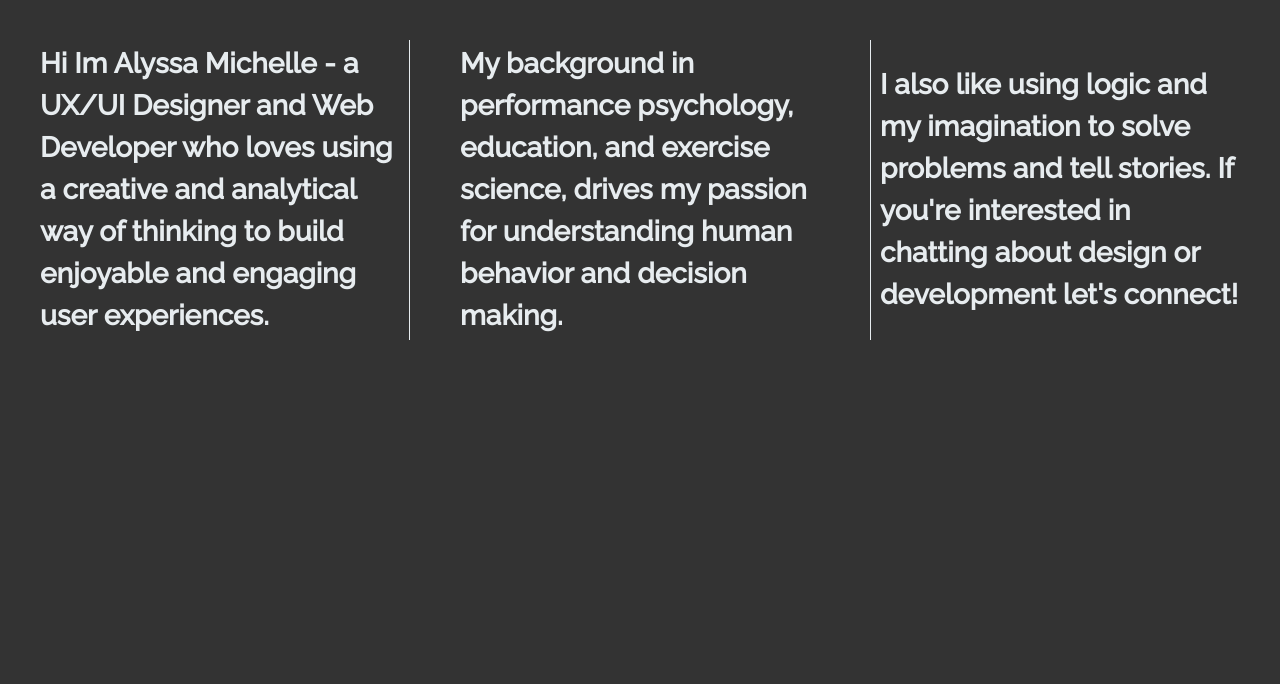
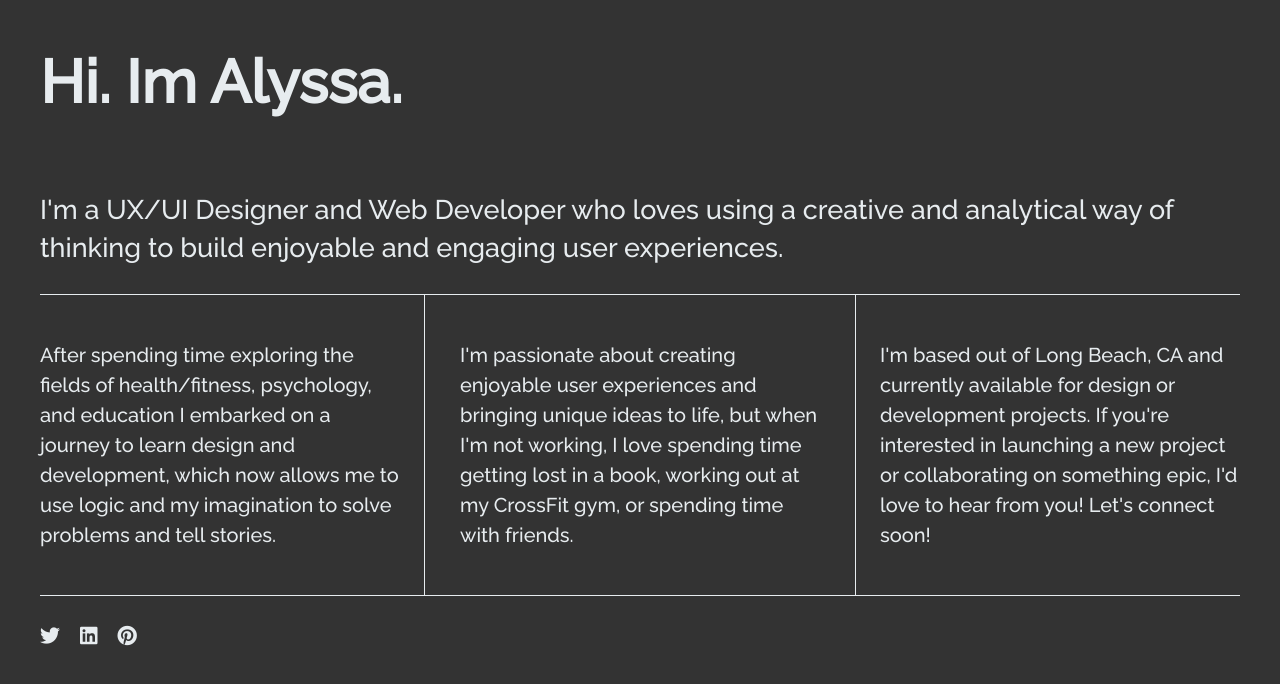
Before and after one commit to alymichwoo/flexbox-divs, a plain HTML site: page index.html in a window 1280 px wide. Drawn offline with nearby package versions, Linux system fonts and the light colour scheme.

Commit message:
Added header, main, and footer sections. Updated personal facts

```diff
--- a/css/main.css
+++ b/css/main.css
@@ -99,41 +99,72 @@ textarea {
 html {
     background-color: #333333;
     height: 100%;
+    width: 100%;
 }
 
 body {
+    color: #E7ECEF;
     font-family: 'Raleway', sans-serif;
-    padding: 2em;
+    padding: 0 2em;
     font-size: 1.25em;
-    height: 100%;
+    display: flex;
+    justify-content: center;
 }
 
-.wrapper {
+header,
+footer {
+    display: flex;
+    justify-content: flex-start;
+    width: 100%;
+}
+
+main {
+    display: flex;
+    width: 100%;
+    justify-content: center;
+    border-bottom: 1px solid #E7ECEF;
+}
+
+header h1 {
+    font-size: 3em;
+}
+
+main p {
+    font-size: 1.35em;
+}
+
+.flex-container {
     /*add display:flex and set justify-content to space-between*/
     display: flex;
-    font-weight: 700;
     justify-content: space-between;
+    flex-flow: row wrap;
+    max-width: 1200px;
 }
 
-.div-1,
-.div-2,
-.div-3 {
+.flex-items {
     /*give the divs a width of 30%, add display:flex, set justify-content and align-items to center*/
-    color: #E7ECEF;
     display: flex;
     line-height: 1.5em;
-    font-size: 1.4em;
+    font-size: 1em;
     height: 300px;
-    width: 30%;
     justify-content: center;
     align-items: center;
+    width: 30%;
 }
 
-.div-2 {
-    border-right: 1px solid #E7ECEF;
-    border-left: 1px solid #E7ECEF;
-    padding: 0 50px;
+#div-2 {
+    border-right: 0.5px solid #E7ECEF;
+    border-left: 0.5px solid #E7ECEF;
+    padding: 0 35px;
 }
+
+footer {
+    border-top: 1px solid #E7ECEF;
+  }
+
+  footer i {
+    padding: 30px 20px 0 0;
+  }
 
 
 /* ==========================================================================
--- a/index.html
+++ b/index.html
@@ -4,7 +4,7 @@
 <head>
     <meta charset="utf-8">
     <meta http-equiv="x-ua-compatible" content="ie=edge">
-    <title>Make me into a grid!</title>
+    <title>Alyssa Woods</title>
     <meta name="description" content="">
     <meta name="viewport" content="width=device-width, initial-scale=1">
 
@@ -17,6 +17,9 @@
     <link rel="preconnect" href="https://fonts.googleapis.com">
     <link rel="preconnect" href="https://fonts.gstatic.com" crossorigin>
     <link href="https://fonts.googleapis.com/css2?family=Raleway:wght@500&display=swap" rel="stylesheet">
+    <link rel="stylesheet" href="https://use.fontawesome.com/releases/v5.5.0/css/all.css"
+        integrity="sha384-B4dIYHKNBt8Bc12p+WXckhzcICo0wtJAoU8YZTY5qE0Id1GSseTk6S+L3BlXeVIU" crossorigin="anonymous">
+
 </head>
 
 <body>
@@ -24,19 +27,33 @@
             <p class="browserupgrade">You are using an <strong>outdated</strong> browser. Please <a href="http://browsehappy.com/">upgrade your browser</a> to improve your experience.</p>
         <![endif]-->
 
-    <section class="wrapper">
-        <div class="div-1">
-            <p>Hi Im Alyssa Michelle - a UX/UI Designer and Web Developer who loves using a creative and analytical way
+
+    <section class="flex-container">
+        <header>
+            <h1>Hi. Im Alyssa.</h1>
+        </header>
+        <main>
+            <p>I'm a UX/UI Designer and Web Developer who loves using a creative and analytical way
                 of thinking to build enjoyable and engaging user experiences.</p>
+        </main>
+        <div id="div-1" class="flex-items">
+            <p>After spending time exploring the fields of health/fitness, psychology, and education I embarked on a
+                journey to learn design and development, which now allows me to use logic and my imagination to solve
+                problems and tell stories.</p>
         </div>
-        <div class="div-2">
-            <p>My background in performance psychology, education, and exercise science, drives my passion for
-                understanding human behavior and decision making.</p>
+        <div id="div-2" class="flex-items">
+            <p>I'm passionate about creating enjoyable user experiences and bringing unique ideas to life, but when I'm
+                not working, I love spending time getting lost in a book, working out at my CrossFit gym, or spending
+                time with friends.</p>
         </div>
-        <div class="div-3">
-            <p>I also like using logic and my imagination to solve problems and tell stories. If you're interested in
-                chatting about design or development let's connect!</p>
+        <div id="div-3" class="flex-items">
+            <p>I'm based out of Long Beach, CA and currently available for design or development projects. If you're interested in launching a new project or collaborating on something epic, I'd love to hear from you! Let's connect soon!</p>
         </div>
+        <footer>
+            <i class="fab fa-twitter"></i>
+            <i class="fab fa-linkedin"></i>
+            <i class="fab fa-pinterest"></i>
+        </footer>
     </section>
 
     <script src="https://ajax.googleapis.com/ajax/libs/jquery/1.11.3/jquery.min.js"></script>
```
